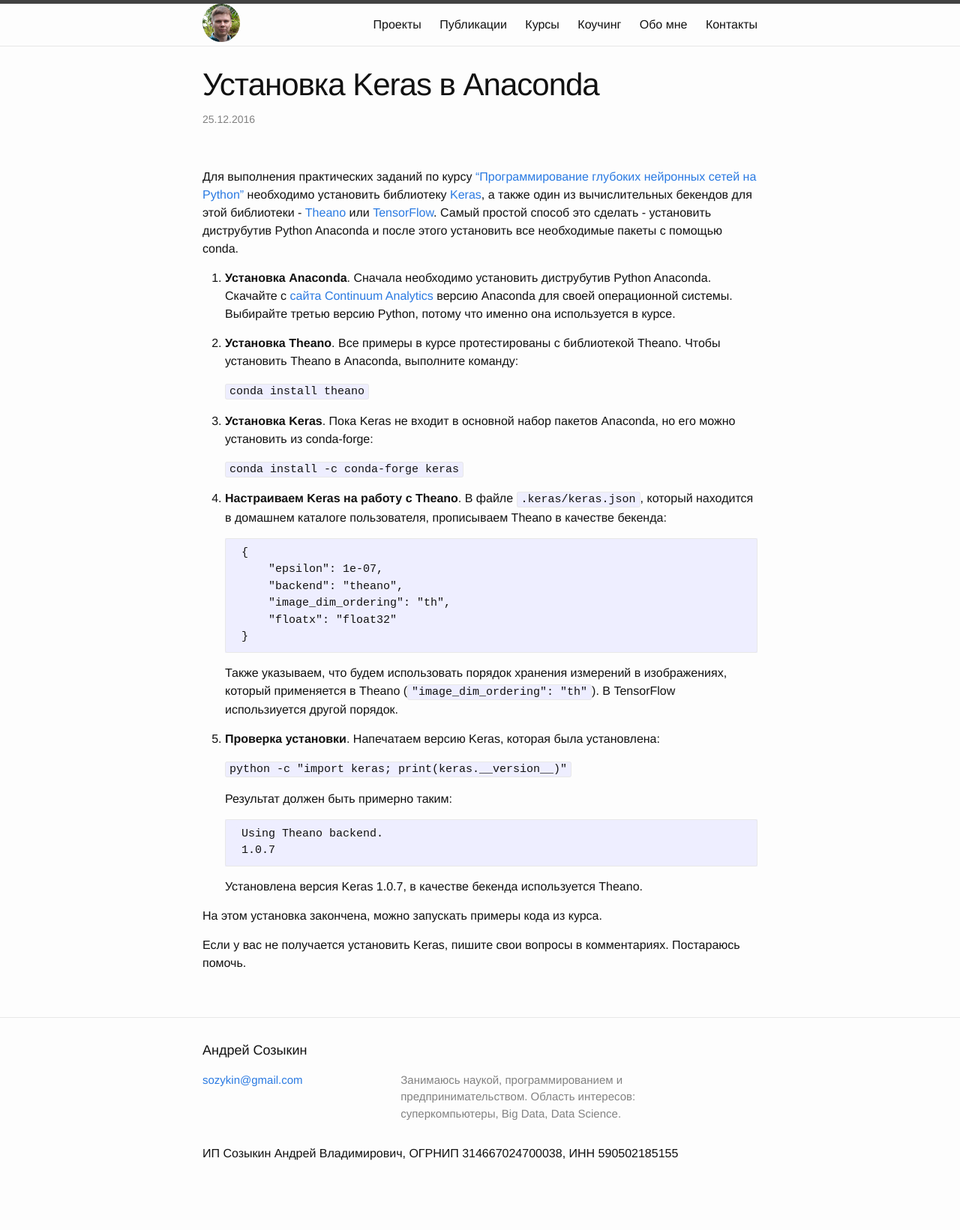
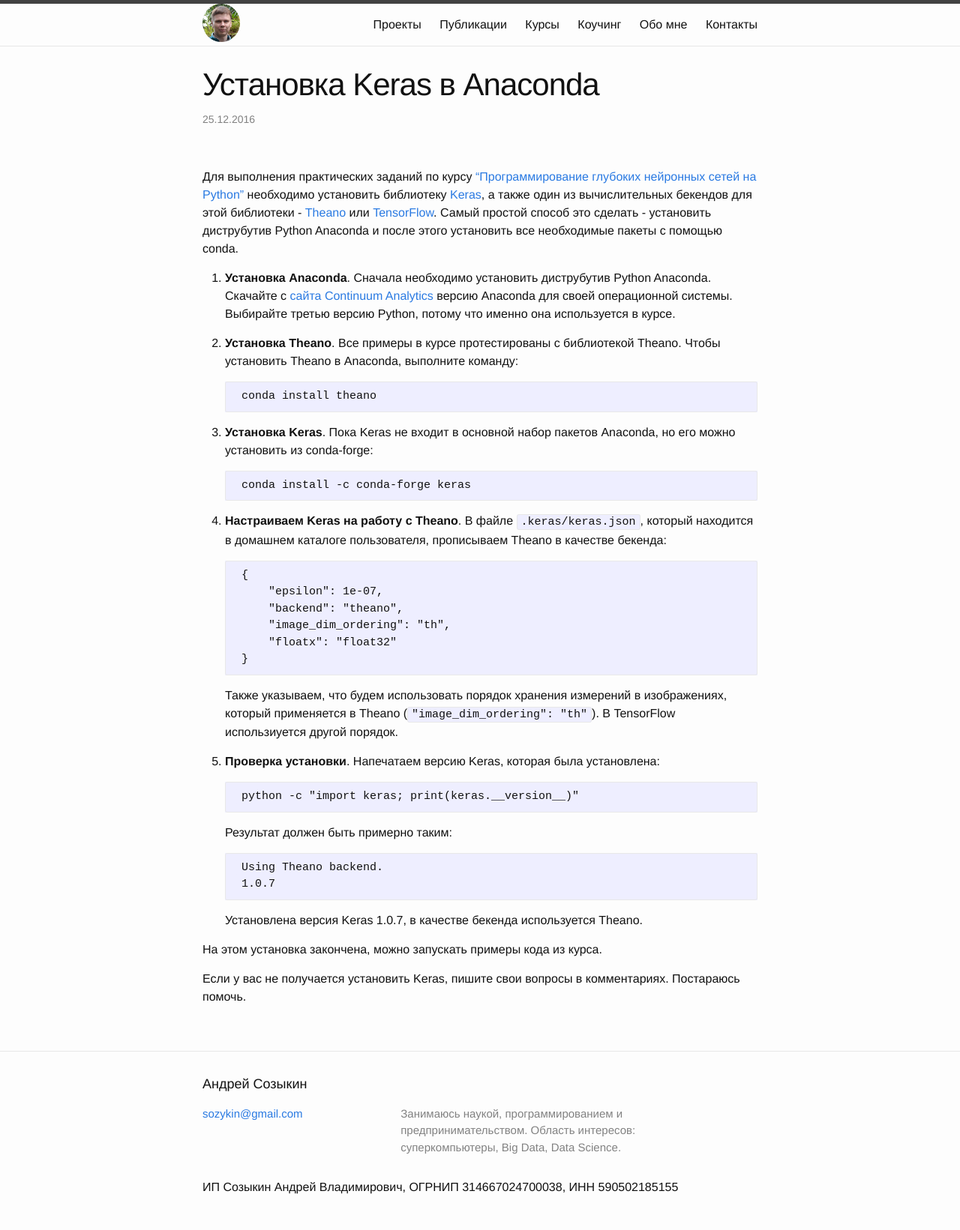
Before and after one commit to sozykin/asozykin.ru, a Jekyll site: the page built from _posts/2016-12-25-Keras-Installation.md, in a window 1280 px wide. Shown: the whole page at 75% size. Built offline with Jekyll 4.4.1, drawn with Linux system fonts in a browser that asks for light colours; comment, search, counter and statistics services are not loaded; before the commit the page ends 1596 px from its top, so only the background shows below that.

````diff
--- a/_posts/2016-12-25-Keras-Installation.md
+++ b/_posts/2016-12-25-Keras-Installation.md
@@ -13,35 +13,31 @@ comments: true
 
 2. **Установка Theano**. Все примеры в курсе протестированы с библиотекой Theano. Чтобы установить Theano в Anaconda, выполните команду:
 
-    `conda install theano`
+        conda install theano
 
 3. **Установка Keras**. Пока Keras не входит в основной набор пакетов Anaconda, но его можно установить из conda-forge:
 
-    `conda install -c conda-forge keras`
+        conda install -c conda-forge keras
 
 4. **Настраиваем Keras на работу с Theano**. В файле `.keras/keras.json`, который находится в домашнем каталоге пользователя, прописываем Theano в качестве бекенда:
 
-    ```
-    {
-        "epsilon": 1e-07,
-        "backend": "theano",
-        "image_dim_ordering": "th",
-        "floatx": "float32"
-    }
-    ```
+        {
+            "epsilon": 1e-07,
+            "backend": "theano",
+            "image_dim_ordering": "th",
+            "floatx": "float32"
+        }
 
     Также указываем, что будем использовать порядок хранения измерений в изображениях, который применяется в Theano (`"image_dim_ordering": "th"`). В TensorFlow использиуется другой порядок.
 
 5. **Проверка установки**. Напечатаем версию Keras, которая была установлена:
 
-    `python -c "import keras; print(keras.__version__)"`
+        python -c "import keras; print(keras.__version__)"
 
     Результат должен быть примерно таким:
 
-    ```
-    Using Theano backend.
-    1.0.7
-    ```
+        Using Theano backend.
+        1.0.7
 
     Установлена версия Keras 1.0.7, в качестве бекенда используется Theano.
 
````
